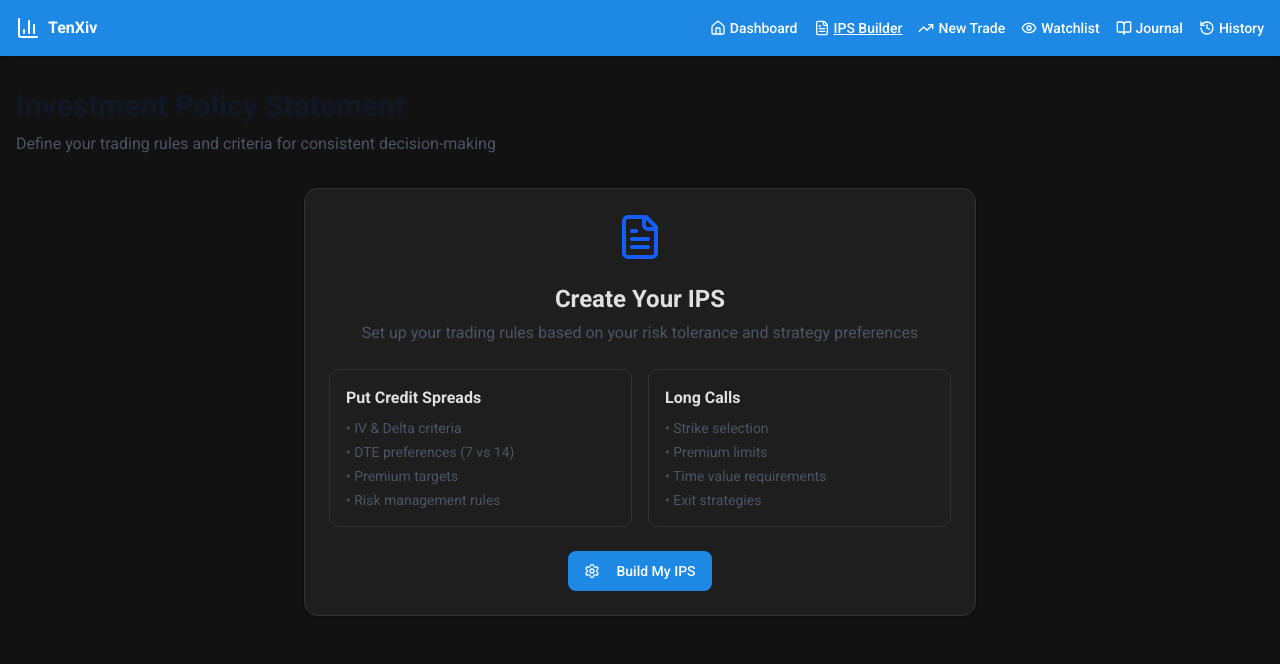
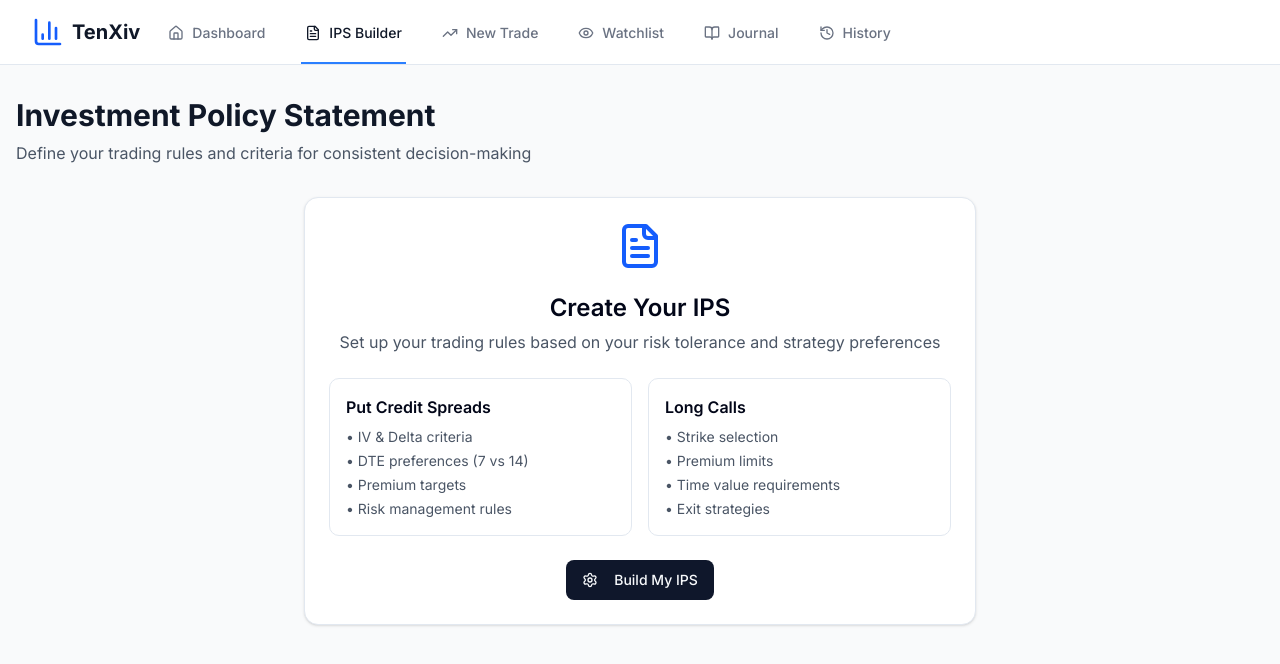
Before and after one commit to Tuckermorin/Project-Two, a Next.js app: page /ips in a window 1280 px wide. Shown: the top 664 px of the page. Built offline with nearby package versions, Linux system fonts and the light colour scheme.

Commit message:
Revert "Improve trading theme"

```diff
--- a/src/app/globals.css
+++ b/src/app/globals.css
@@ -43,74 +43,73 @@
   --radius-xl: calc(var(--radius) + 4px);
 }
 
-
 :root {
   --radius: 0.625rem;
-  --background: #fafafa;
-  --foreground: #212121;
-  --card: #ffffff;
-  --card-foreground: #212121;
-  --popover: #ffffff;
-  --popover-foreground: #212121;
-  --primary: #1e88e5;
-  --primary-foreground: #ffffff;
-  --secondary: #424242;
-  --secondary-foreground: #ffffff;
-  --muted: #f1f1f1;
-  --muted-foreground: #616161;
-  --accent: #e0e0e0;
-  --accent-foreground: #212121;
-  --destructive: #e53935;
-  --border: #e0e0e0;
-  --input: #e0e0e0;
-  --ring: #1e88e5;
-  --chart-1: #26a69a;
-  --chart-2: #ffa726;
-  --chart-3: #42a5f5;
-  --chart-4: #ab47bc;
-  --chart-5: #ef5350;
-  --sidebar: #ffffff;
-  --sidebar-foreground: #212121;
-  --sidebar-primary: #1e88e5;
-  --sidebar-primary-foreground: #ffffff;
-  --sidebar-accent: #424242;
-  --sidebar-accent-foreground: #ffffff;
-  --sidebar-border: #e0e0e0;
-  --sidebar-ring: #1e88e5;
+  --background: oklch(1 0 0);
+  --foreground: oklch(0.129 0.042 264.695);
+  --card: oklch(1 0 0);
+  --card-foreground: oklch(0.129 0.042 264.695);
+  --popover: oklch(1 0 0);
+  --popover-foreground: oklch(0.129 0.042 264.695);
+  --primary: oklch(0.208 0.042 265.755);
+  --primary-foreground: oklch(0.984 0.003 247.858);
+  --secondary: oklch(0.968 0.007 247.896);
+  --secondary-foreground: oklch(0.208 0.042 265.755);
+  --muted: oklch(0.968 0.007 247.896);
+  --muted-foreground: oklch(0.554 0.046 257.417);
+  --accent: oklch(0.968 0.007 247.896);
+  --accent-foreground: oklch(0.208 0.042 265.755);
+  --destructive: oklch(0.577 0.245 27.325);
+  --border: oklch(0.929 0.013 255.508);
+  --input: oklch(0.929 0.013 255.508);
+  --ring: oklch(0.704 0.04 256.788);
+  --chart-1: oklch(0.646 0.222 41.116);
+  --chart-2: oklch(0.6 0.118 184.704);
+  --chart-3: oklch(0.398 0.07 227.392);
+  --chart-4: oklch(0.828 0.189 84.429);
+  --chart-5: oklch(0.769 0.188 70.08);
+  --sidebar: oklch(0.984 0.003 247.858);
+  --sidebar-foreground: oklch(0.129 0.042 264.695);
+  --sidebar-primary: oklch(0.208 0.042 265.755);
+  --sidebar-primary-foreground: oklch(0.984 0.003 247.858);
+  --sidebar-accent: oklch(0.968 0.007 247.896);
+  --sidebar-accent-foreground: oklch(0.208 0.042 265.755);
+  --sidebar-border: oklch(0.929 0.013 255.508);
+  --sidebar-ring: oklch(0.704 0.04 256.788);
 }
 
 .dark {
-  --background: #121212;
-  --foreground: #e0e0e0;
-  --card: #1e1e1e;
-  --card-foreground: #e0e0e0;
-  --popover: #1e1e1e;
-  --popover-foreground: #e0e0e0;
-  --primary: #1e88e5;
-  --primary-foreground: #ffffff;
-  --secondary: #424242;
-  --secondary-foreground: #ffffff;
-  --muted: #2c2c2c;
-  --muted-foreground: #bdbdbd;
-  --accent: #333333;
-  --accent-foreground: #ffffff;
-  --destructive: #e53935;
-  --border: #333333;
-  --input: #333333;
-  --ring: #1e88e5;
-  --chart-1: #26a69a;
-  --chart-2: #ffa726;
-  --chart-3: #42a5f5;
-  --chart-4: #ab47bc;
-  --chart-5: #ef5350;
-  --sidebar: #1e1e1e;
-  --sidebar-foreground: #e0e0e0;
-  --sidebar-primary: #1e88e5;
-  --sidebar-primary-foreground: #ffffff;
-  --sidebar-accent: #424242;
-  --sidebar-accent-foreground: #ffffff;
-  --sidebar-border: #333333;
-  --sidebar-ring: #1e88e5;
+  --background: oklch(0.129 0.042 264.695);
+  --foreground: oklch(0.984 0.003 247.858);
+  --card: oklch(0.208 0.042 265.755);
+  --card-foreground: oklch(0.984 0.003 247.858);
+  --popover: oklch(0.208 0.042 265.755);
+  --popover-foreground: oklch(0.984 0.003 247.858);
+  --primary: oklch(0.929 0.013 255.508);
+  --primary-foreground: oklch(0.208 0.042 265.755);
+  --secondary: oklch(0.279 0.041 260.031);
+  --secondary-foreground: oklch(0.984 0.003 247.858);
+  --muted: oklch(0.279 0.041 260.031);
+  --muted-foreground: oklch(0.704 0.04 256.788);
+  --accent: oklch(0.279 0.041 260.031);
+  --accent-foreground: oklch(0.984 0.003 247.858);
+  --destructive: oklch(0.704 0.191 22.216);
+  --border: oklch(1 0 0 / 10%);
+  --input: oklch(1 0 0 / 15%);
+  --ring: oklch(0.551 0.027 264.364);
+  --chart-1: oklch(0.488 0.243 264.376);
+  --chart-2: oklch(0.696 0.17 162.48);
+  --chart-3: oklch(0.769 0.188 70.08);
+  --chart-4: oklch(0.627 0.265 303.9);
+  --chart-5: oklch(0.645 0.246 16.439);
+  --sidebar: oklch(0.208 0.042 265.755);
+  --sidebar-foreground: oklch(0.984 0.003 247.858);
+  --sidebar-primary: oklch(0.488 0.243 264.376);
+  --sidebar-primary-foreground: oklch(0.984 0.003 247.858);
+  --sidebar-accent: oklch(0.279 0.041 260.031);
+  --sidebar-accent-foreground: oklch(0.984 0.003 247.858);
+  --sidebar-border: oklch(1 0 0 / 10%);
+  --sidebar-ring: oklch(0.551 0.027 264.364);
 }
 
 @layer base {
--- a/src/app/layout.tsx
+++ b/src/app/layout.tsx
@@ -1,13 +1,9 @@
 import type { Metadata } from 'next'
-import { Roboto } from 'next/font/google'
-import { cn } from '@/lib/utils'
+import { Inter } from 'next/font/google'
 import './globals.css'
 import { Navigation } from '@/components/navigation'
 
-const roboto = Roboto({
-  subsets: ['latin'],
-  weight: ['300', '400', '500', '700']
-})
+const inter = Inter({ subsets: ['latin'] })
 
 export const metadata: Metadata = {
   title: 'TenXiv - Paper Trading Tracker',
@@ -20,10 +16,10 @@ export default function RootLayout({
   children: React.ReactNode
 }) {
   return (
-    <html lang="en" className="dark">
-      <body className={cn(roboto.className, 'bg-background text-foreground')}>
+    <html lang="en">
+      <body className={inter.className}>
         <Navigation />
-        <main className="min-h-screen">
+        <main className="min-h-screen bg-gray-50">
           {children}
         </main>
       </body>
--- a/src/app/page.tsx
+++ b/src/app/page.tsx
@@ -16,8 +16,8 @@ export default function Dashboard() {
   return (
     <div className="container mx-auto px-4 py-8">
       <div className="mb-8">
-        <h1 className="text-3xl font-bold">Dashboard</h1>
-        <p className="text-muted-foreground mt-2">Track your paper trading performance</p>
+        <h1 className="text-3xl font-bold text-gray-900">Dashboard</h1>
+        <p className="text-gray-600 mt-2">Track your paper trading performance</p>
       </div>
 
       {/* Market Overview */}
--- a/src/app/trades/page.tsx
+++ b/src/app/trades/page.tsx
@@ -173,8 +173,8 @@ export default function TradesPage() {
               <CardContent className="text-center py-12">
                 <List className="h-16 w-16 text-gray-400 mx-auto mb-4" />
                 <h3 className="text-xl font-semibold text-gray-900 mb-2">No Active Trades</h3>
-                <p className="text-muted-foreground mb-6">
-                  Once you &quot;Execute&quot; trades from your potential list, they&apos;ll appear here for monitoring
+                <p className="text-gray-500 mb-6">
+                  Once you "Execute" trades from your potential list, they'll appear here for monitoring
                 </p>
                 <div className="flex flex-col sm:flex-row gap-4 justify-center">
                   <Button variant="outline" onClick={() => setActiveTab("potential")}>
--- a/src/app/watchlist/page.tsx
+++ b/src/app/watchlist/page.tsx
@@ -60,9 +60,9 @@ export default function WatchlistPage() {
       <div className="mb-8">
         <div className="flex justify-between items-center">
           <div>
-            <h1 className="text-3xl font-bold">Watchlist</h1>
-            <p className="text-muted-foreground mt-2">
-              Track stocks you&apos;re monitoring for trading opportunities
+            <h1 className="text-3xl font-bold text-gray-900">Watchlist</h1>
+            <p className="text-gray-600 mt-2">
+              Track stocks you're monitoring for trading opportunities
             </p>
           </div>
           <Button onClick={() => setShowAddForm(!showAddForm)}>
@@ -81,7 +81,7 @@ export default function WatchlistPage() {
           <CardContent>
             <div className="grid grid-cols-1 md:grid-cols-2 gap-4 mb-4">
               <div>
-                <label className="block text-sm font-medium text-muted-foreground mb-1">
+                <label className="block text-sm font-medium text-gray-700 mb-1">
                   Symbol *
                 </label>
                 <Input
@@ -91,7 +91,7 @@ export default function WatchlistPage() {
                 />
               </div>
               <div>
-                <label className="block text-sm font-medium text-muted-foreground mb-1">
+                <label className="block text-sm font-medium text-gray-700 mb-1">
                   Company Name
                 </label>
                 <Input
@@ -101,7 +101,7 @@ export default function WatchlistPage() {
                 />
               </div>
               <div>
-                <label className="block text-sm font-medium text-muted-foreground mb-1">
+                <label className="block text-sm font-medium text-gray-700 mb-1">
                   Sector
                 </label>
                 <Input
@@ -111,7 +111,7 @@ export default function WatchlistPage() {
                 />
               </div>
               <div>
-                <label className="block text-sm font-medium text-muted-foreground mb-1">
+                <label className="block text-sm font-medium text-gray-700 mb-1">
                   Notes
                 </label>
                 <Input
@@ -137,9 +137,9 @@ export default function WatchlistPage() {
       {stocks.length === 0 ? (
         <Card>
           <CardContent className="text-center py-12">
-            <Eye className="h-16 w-16 text-muted-foreground mx-auto mb-4" />
-            <h3 className="text-xl font-semibold mb-2">No Stocks in Watchlist</h3>
-            <p className="text-muted-foreground mb-6">
+            <Eye className="h-16 w-16 text-gray-400 mx-auto mb-4" />
+            <h3 className="text-xl font-semibold text-gray-900 mb-2">No Stocks in Watchlist</h3>
+            <p className="text-gray-500 mb-6">
               Add stocks you want to monitor for trading opportunities
             </p>
             <Button onClick={() => setShowAddForm(true)}>
@@ -155,9 +155,9 @@ export default function WatchlistPage() {
               <CardContent className="p-6">
                 <div className="flex justify-between items-start mb-4">
                   <div>
-                    <h3 className="text-lg font-bold">{stock.symbol}</h3>
+                    <h3 className="text-lg font-bold text-gray-900">{stock.symbol}</h3>
                     {stock.companyName && (
-                      <p className="text-sm text-muted-foreground">{stock.companyName}</p>
+                      <p className="text-sm text-gray-600">{stock.companyName}</p>
                     )}
                   </div>
                   <Button
@@ -165,7 +165,7 @@ export default function WatchlistPage() {
                     size="sm"
                     onClick={() => handleRemoveStock(stock.id)}
                   >
-                    <Trash2 className="h-4 w-4 text-muted-foreground hover:text-red-500" />
+                    <Trash2 className="h-4 w-4 text-gray-400 hover:text-red-500" />
                   </Button>
                 </div>
 
@@ -176,16 +176,16 @@ export default function WatchlistPage() {
                 )}
 
                 <div className="mb-4">
-                  <p className="text-sm text-muted-foreground">Current Price</p>
-                  <p className="text-2xl font-bold">
+                  <p className="text-sm text-gray-600">Current Price</p>
+                  <p className="text-2xl font-bold text-gray-900">
                     {stock.currentPrice > 0 ? `$${stock.currentPrice.toFixed(2)}` : 'N/A'}
                   </p>
                 </div>
 
                 {stock.notes && (
                   <div className="mb-4">
-                    <p className="text-sm text-muted-foreground">Notes</p>
-                    <p className="text-sm">{stock.notes}</p>
+                    <p className="text-sm text-gray-600">Notes</p>
+                    <p className="text-sm text-gray-800">{stock.notes}</p>
                   </div>
                 )}
 
@@ -214,20 +214,20 @@ export default function WatchlistPage() {
           <CardContent>
             <div className="grid grid-cols-1 md:grid-cols-3 gap-4">
               <div className="text-center">
-                <p className="text-2xl font-bold">{stocks.length}</p>
-                <p className="text-sm text-muted-foreground">Total Stocks</p>
+                <p className="text-2xl font-bold text-gray-900">{stocks.length}</p>
+                <p className="text-sm text-gray-600">Total Stocks</p>
               </div>
               <div className="text-center">
-                <p className="text-2xl font-bold">
+                <p className="text-2xl font-bold text-gray-900">
                   {new Set(stocks.map(s => s.sector).filter(Boolean)).size}
                 </p>
-                <p className="text-sm text-muted-foreground">Sectors</p>
+                <p className="text-sm text-gray-600">Sectors</p>
               </div>
               <div className="text-center">
-                <p className="text-2xl font-bold">
+                <p className="text-2xl font-bold text-gray-900">
                   {stocks.filter(s => s.notes).length}
                 </p>
-                <p className="text-sm text-muted-foreground">With Notes</p>
+                <p className="text-sm text-gray-600">With Notes</p>
               </div>
             </div>
           </CardContent>
--- a/src/components/ips/ips-builder-form.tsx
+++ b/src/components/ips/ips-builder-form.tsx
@@ -76,7 +76,6 @@ export function IPSBuilderForm() {
   const [formData, setFormData] = useState<IPSFormData>(defaultFormData)
   const [activeTab, setActiveTab] = useState("setup")
 
-  // eslint-disable-next-line @typescript-eslint/no-explicit-any
   const handleInputChange = (field: keyof IPSFormData, value: any) => {
     setFormData(prev => ({ ...prev, [field]: value }))
   }
@@ -318,7 +317,7 @@ export function IPSBuilderForm() {
               <div className="flex items-center justify-between">
                 <div>
                   <Label htmlFor="avoidEarnings">Avoid Earnings</Label>
-                  <p className="text-xs text-gray-500">Don&apos;t hold PCS through earnings</p>
+                  <p className="text-xs text-gray-500">Don't hold PCS through earnings</p>
                 </div>
                 <Switch
                   id="avoidEarnings"
--- a/src/components/navigation.tsx
+++ b/src/components/navigation.tsx
@@ -26,13 +26,15 @@ export function Navigation() {
   const pathname = usePathname()
 
   return (
-    <nav className="bg-primary text-primary-foreground shadow-md">
-      <div className="container mx-auto flex items-center justify-between h-14 px-4">
-        <Link href="/" className="flex items-center font-semibold gap-2">
-          <BarChart3 className="h-6 w-6" />
-          <span className="hidden sm:inline">TenXiv</span>
-        </Link>
-        <div className="flex gap-4">
+    <nav className="bg-white shadow-sm border-b">
+      <div className="max-w-7xl mx-auto px-4 sm:px-6 lg:px-8">
+        <div className="flex justify-between h-16">
+          <div className="flex">
+            <div className="flex-shrink-0 flex items-center">
+              <BarChart3 className="h-8 w-8 text-blue-600" />
+              <span className="ml-2 text-xl font-bold text-gray-900">TenXiv</span>
+            </div>
+            <div className="hidden sm:ml-6 sm:flex sm:space-x-8">
               {navigation.map((item) => {
                 const Icon = item.icon
                 return (
@@ -40,17 +42,21 @@ export function Navigation() {
                     key={item.name}
                     href={item.href}
                     className={cn(
-                  'flex items-center text-sm font-medium hover:opacity-80',
-                  pathname === item.href && 'underline'
+                      'inline-flex items-center px-1 pt-1 border-b-2 text-sm font-medium',
+                      pathname === item.href
+                        ? 'border-blue-500 text-gray-900'
+                        : 'border-transparent text-gray-500 hover:border-gray-300 hover:text-gray-700'
                     )}
                   >
-                <Icon className="h-4 w-4 mr-1" />
-                <span className="hidden md:inline">{item.name}</span>
+                    <Icon className="h-4 w-4 mr-2" />
+                    {item.name}
                   </Link>
                 )
               })}
             </div>
           </div>
+        </div>
+      </div>
     </nav>
   )
 }
--- a/src/components/trades/trade-entry-form.tsx
+++ b/src/components/trades/trade-entry-form.tsx
@@ -53,7 +53,6 @@ export function TradeEntryForm() {
   const [isSaving, setIsSaving] = useState(false)
   const [showSuccess, setShowSuccess] = useState(false)
 
-  // eslint-disable-next-line @typescript-eslint/no-explicit-any
   const handleInputChange = (field: keyof TradeFormData, value: any) => {
     setFormData(prev => ({ ...prev, [field]: value }))
     // Reset IPS score when trade details change
```
Lines whose indentation alone changed are shown as unchanged.
